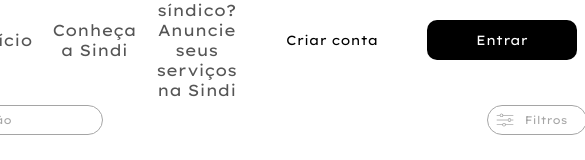
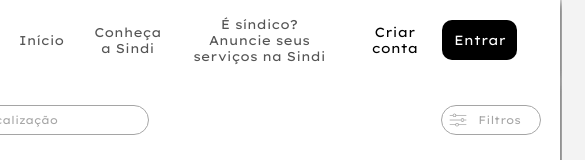
Before and after one commit to Esqulo/sindi, a React (Create React App) app: page / in a window 390 px wide. Shown: the top 160 px of the page, 585 px wide, since content can reach past the window. Built offline with nearby package versions, Linux system fonts and the light colour scheme.

Commit message:
fix header for big mobile

```diff
--- a/src/components/Header/styles.css
+++ b/src/components/Header/styles.css
@@ -29,7 +29,6 @@
     display: flex;
     align-items: center;
     justify-content: space-between;
-    /* border: 1px solid red; */
     width: 45%;
 }
 
@@ -108,3 +107,37 @@
     background-color: #000;
     color: #fff;
 }
+
+@media (max-width: 1100px) {
+    .mainheader-logo {
+        height: 50%;
+    }
+}
+
+@media (max-width: 900px) {
+    .mainheader-item {
+        font-size: 0.8rem;
+    }
+
+    .mainheader-account-container{
+        gap: 10px;
+    }
+
+    .mainheader-account-container button{
+        margin: 0;
+        width: 75px;
+        height: 40px;
+    }
+
+    .mainheader-contents{
+        max-height: 90px;
+        justify-content: center;
+        gap: 20px;
+        padding: 0;
+    }
+
+    .mainheader-option-container{
+        gap: 10px;
+    }
+
+}
```
